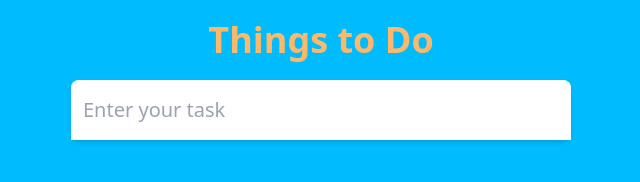
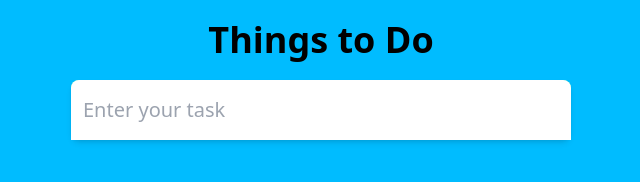
Before and after one commit to pavel-ahammed/To-Do-List, a website: page index.html in a window 1280 px wide. Shown: the whole page, without its empty margins (319-959 px from the left). Drawn offline with Linux system fonts and the light colour scheme.

Commit message:
Customaize font color

```diff
--- a/index.html
+++ b/index.html
@@ -15,7 +15,7 @@
   </head>
   <body class="bg-[#00bcff] flex justify-center">
     <h1
-      class="text-2xl md:text-4xl text-[#ffb86a] font-bold text-center absolute top-[20px]"
+      class="text-2xl md:text-4xl text-[#000] font-bold text-center absolute top-[20px]"
     >
       Things to Do
     </h1>
```
